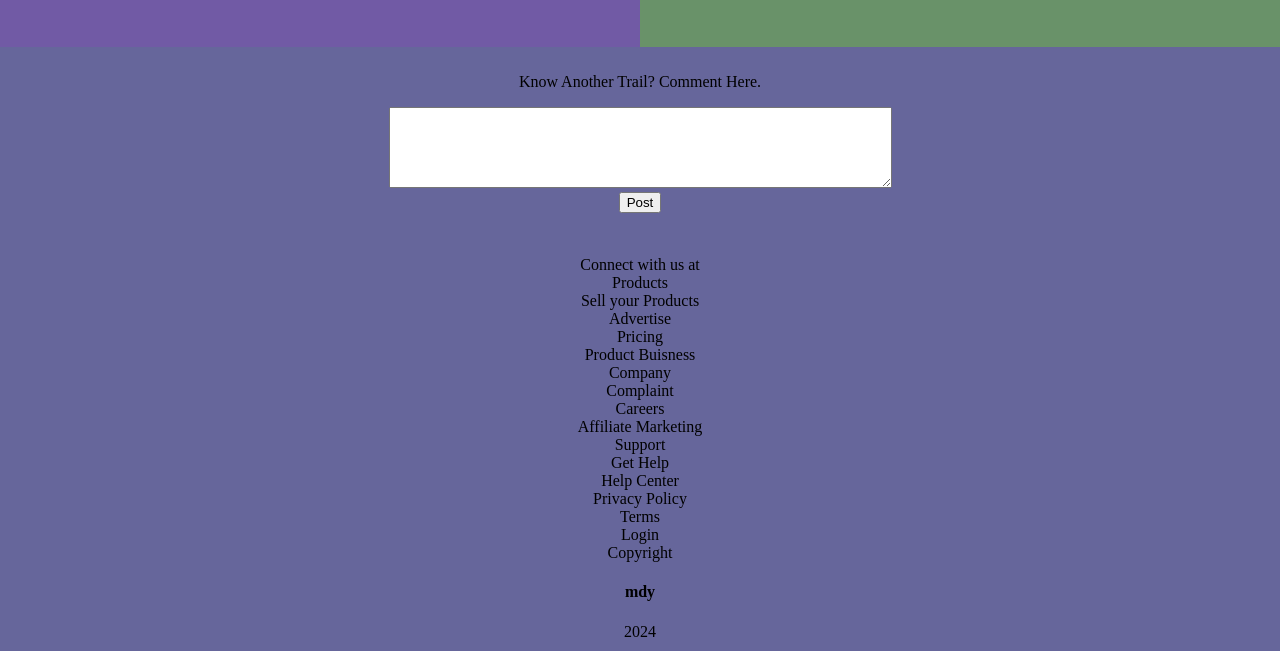
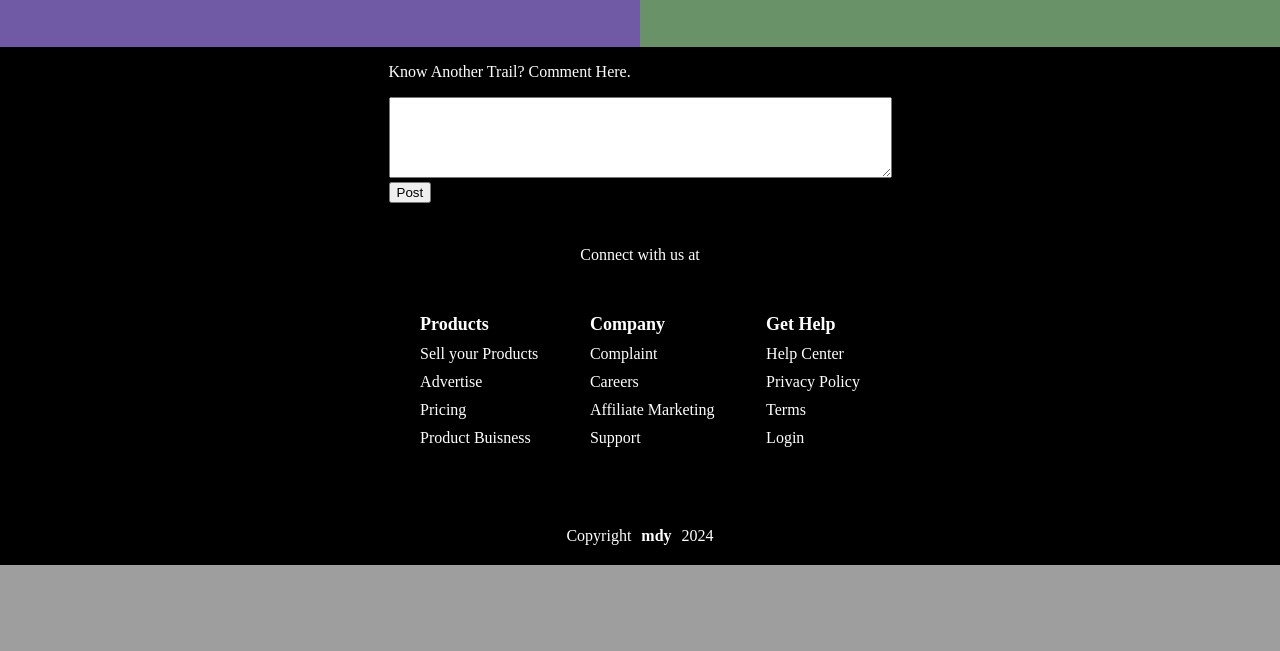
Before and after one commit to EndlessMike78/Strollertrails, a PHP site: page / in a window 1280 px wide. Shown: the part 1892-2543 px from the top of the page. After the commit the page ends 2457 px from the top, so only its background shows below. Run offline with PHP 8.4, Linux system fonts and the light colour scheme.

Commit message:
footercss

```diff
--- a/style.css
+++ b/style.css
@@ -87,7 +87,89 @@
   }
 }
 .footer {
-  background-color: #66669b;
-  padding: 10px;
-  text-align: center;
+  display: flex;
+  flex-direction: column;
+  background-color: black;
+  align-items: center;
+  color: white;
 }
+
+.footer1 {
+  display: flex;
+  flex-direction: column;
+  align-items: center;
+  color: white;
+  margin-top: 15px;
+}
+.social-media {
+  display: flex;
+  justify-content: center;
+  color: white;
+  flex-wrap: wrap;
+}
+.social-media a {
+  color: white;
+  margin: 20px;
+  border-radius: 5px;
+  margin-top: 10px;
+  color: white;
+}
+.social-media a ion-icon {
+  color: white;
+  background-color: black;
+}
+.social-media a:hover ion-icon {
+  color: rgb(59, 17, 17);
+  transform: translateY(5px);
+}
+.footer2 {
+  display: flex;
+  width: 100%;
+  justify-content: space-evenly;
+  align-items: center;
+  text-decoration: none;
+  flex-wrap: wrap;
+}
+.footer0 {
+  font-weight: 1200;
+  transition-duration: 1s;
+}
+.footer0:hover {
+  color: rgb(36, 16, 110);
+}
+.footer2 .heading {
+  font-weight: 900;
+  font-size: 18px;
+}
+.footer3 {
+  margin-top: 60px;
+  margin-bottom: 20px;
+  display: flex;
+  flex-wrap: wrap;
+  justify-content: center;
+}
+.footer2 .heading:hover {
+  color: rgb(68, 40, 168);
+}
+.footer2 .div:hover {
+  transform: scale(1.05);
+}
+.footer3 h4 {
+  margin: 0 10px;
+}
+.footer2 div {
+  margin: 10px;
+}
+.menu {
+  visibility: hidden;
+}
+.heading1 .ham:active {
+  color: rgb(68, 17, 17);
+}
+.items {
+  overflow: hidden;
+}
+.ham,
+.close {
+  cursor: pointer;
+}
```
